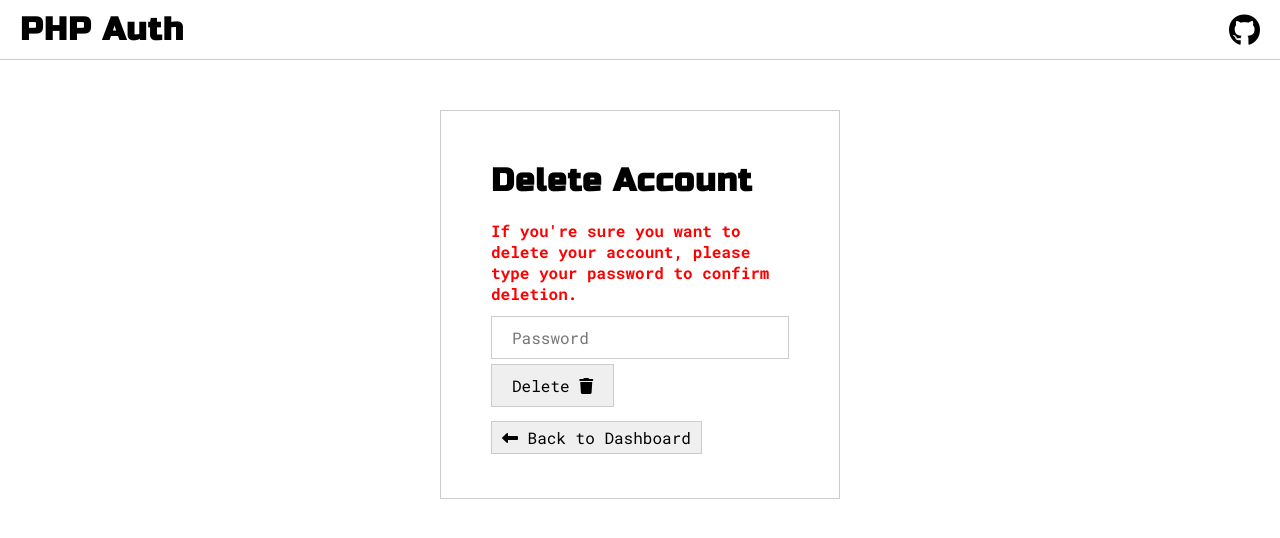
After one commit to noobchirag69/PHP_Authentication, a PHP site: page /PHP_Authentication/delete-account.php in a window 1280 px wide. The commit adds this page. Shown: the top 538 px of the page. Run offline with PHP 8.4, Linux system fonts and the light colour scheme; a user stored in the database is signed in.

Commit message:
Account Deletion Feature

```diff
--- a/dashboard.php
+++ b/dashboard.php
@@ -34,7 +34,7 @@ if (!isset($_SESSION['id']) && !isset($_SESSION['username']) && !isset($_SESSION
 			<button class="dropBtn">Profile Options <i class="fa-solid fa-plus"></i></button>
 			<div id="myDropdown" class="dropdown-content">
 				<a href="change-password.php">Change Password <i class="fa-solid fa-circle-question"></i></a>
-				<a href="#">Delete Account <i class="fa-solid fa-trash"></i></a>
+				<a href="delete-account.php">Delete Account <i class="fa-solid fa-trash"></i></a>
 			</div>
 		</div>
 	</div>
--- /dev/null
+++ b/delete-account.php
@@ -0,0 +1,27 @@
+<?php
+session_start();
+if (!isset($_SESSION['id']) && !isset($_SESSION['username']) && !isset($_SESSION['loginemail'])) {
+	header('Location: http://localhost/PHP_Authentication');
+}
+?>
+
+<!DOCTYPE html>
+<html lang="en">
+
+<?php $title = 'Delete Account'; ?>
+<?php include('partials/head.php'); ?>
+
+<body>
+	<?php include('partials/navbar.php') ?>
+	<div tabindex="0" class="wrapper">
+		<h1 tabindex="0">Delete Account</h1>
+		<form action="delete-account-check.php" method="POST">
+            <label for="password">If you're sure you want to delete your account, please type your password to confirm deletion.</label>
+			<input type="password" id="password" placeholder="Password" name="password" required />
+			<button type="submit" name="delete">Delete <i class="fa-solid fa-trash"></i></button>
+		</form>
+		<a class="option" href="dashboard.php"><i class="fa-solid fa-left-long"></i> Back to Dashboard</a>
+	</div>
+</body>
+
+</html>
--- a/styles/style.css
+++ b/styles/style.css
@@ -55,6 +55,13 @@ td {
 
 .wrapper form {
   margin: 20px 0;
+}
+
+.wrapper form label {
+  color: red;
+  font-weight: bold;
+  display: block;
+  margin-bottom: 7px;
 }
 
 .wrapper form input {
```
Also changed, not shown: delete-account-check.php (added, +56 -0 lines), login-check.php (+7 -4 lines).
